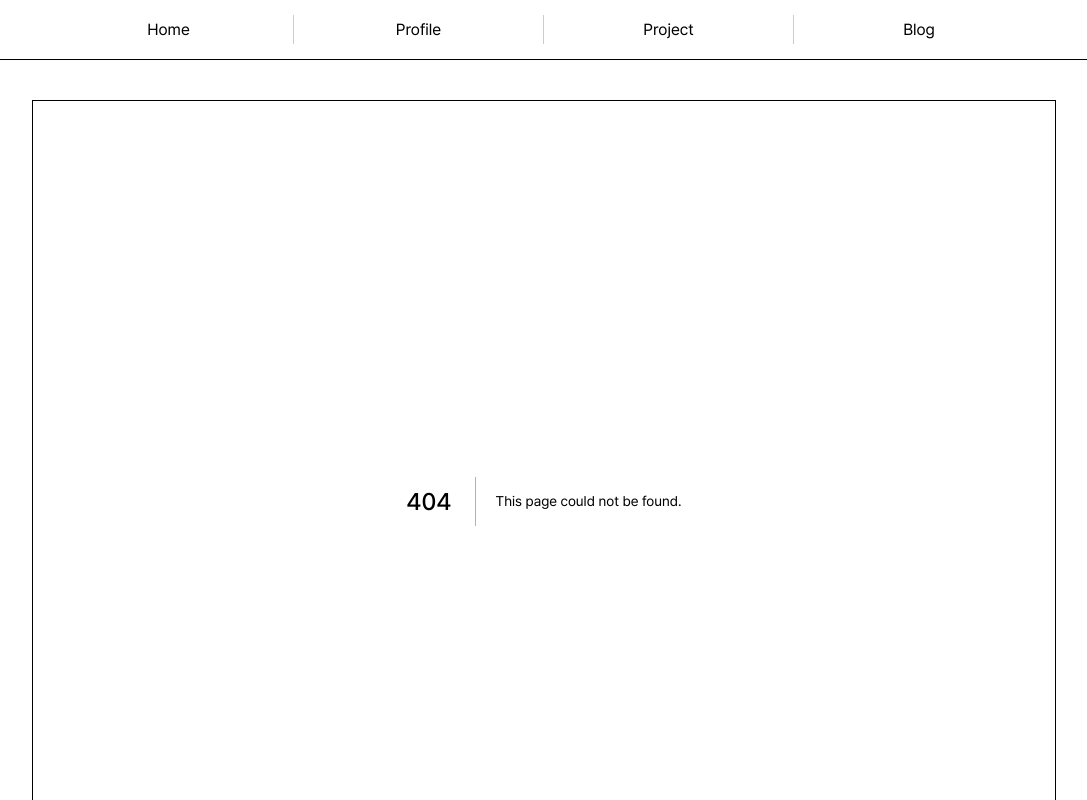
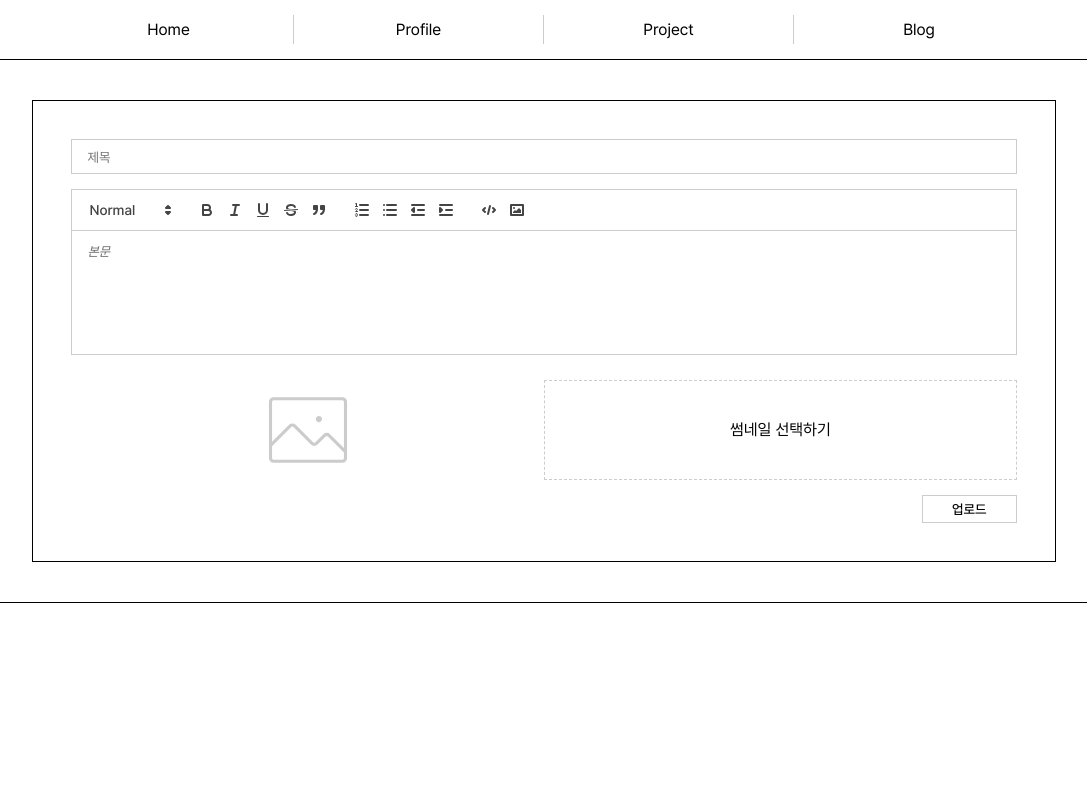
Before and after one commit to dgfh0450/yoondh-blog, a Next.js app: page /blog/post in a window 1280 px wide. Before the commit this address had no page. Shown: the top 800 px of the page, without its empty margins (96-1183 px from the left). Built offline with nearby package versions, Linux system fonts and the light colour scheme.

Commit message:
#4 feat : Blog Post Form layout

```diff
--- a/package.json
+++ b/package.json
@@ -9,9 +9,12 @@
     "lint": "next lint"
   },
   "dependencies": {
+    "@emotion/react": "^11.13.3",
+    "@emotion/styled": "^11.13.0",
     "next": "14.2.7",
     "react": "^18",
     "react-dom": "^18",
+    "react-quill": "^2.0.0",
     "sass": "^1.77.8"
   },
   "devDependencies": {
--- /dev/null
+++ b/src/app/(pages)/blog/blog.d.ts
@@ -0,0 +1,5 @@
+export interface IPost {
+    title: string;
+    body: string;
+    thumbnail?: File;
+}
--- /dev/null
+++ b/src/app/(pages)/blog/post/page.tsx
@@ -0,0 +1,172 @@
+"use client";
+
+import React, { useMemo, useState } from 'react';
+import ReactQuill from 'react-quill';
+import 'react-quill/dist/quill.snow.css';
+import { IPost } from '../blog';
+import Form from '@/components/ common/Form';
+import styled from '@emotion/styled';
+import NextImage from 'next/image';
+
+const Wrapper = styled.div`
+    height: calc(90vh - 260px);
+    padding: 3vw;
+
+`;
+
+const PostForm = styled(Form)`
+    display: flex;
+    flex-direction: column;
+    height: 100%;
+`;
+
+const Input = styled.input`
+
+    height: 35px;
+    width: 100%;
+    border: 1px #ccc solid;
+    margin-bottom: 15px;
+    padding: 15px;
+`;
+
+const CustomQuill = styled(ReactQuill)`
+    height: 40vh;
+    margin-bottom: 67px;
+
+    flex-grow: 1;
+`;
+
+const ThumbnailContainer = styled.div`
+    height: 150px;
+    display: flex;
+    flex-direction: row;
+`;
+
+const ThumbnailLabel = styled.label`
+    width: 50%;
+    height: 100%;
+    border: 1px #ccc dashed;
+    display: flex;
+    align-items: center;
+    justify-content: center;
+`;
+
+const ThumbnailPreview = styled.div`
+    width: 50%;
+    display: flex;
+    align-items: center;
+    justify-content: center;
+`;
+
+const UploadBtn = styled.button`
+    margin-top: 15px;
+    width: 10%;
+    padding: 5px;
+    background-color: transparent;
+    border: 1px #ccc solid;
+    font-weight: 500;
+    align-self: flex-end;
+    &: active {
+        background-color: #0064FF;
+        color: #FFF;
+    }
+`;
+
+export default function Post() {
+    const [post, setPost] = useState<IPost>({
+        title: '',
+        body: ''
+    });
+    const [thumbnail, setThumbnail] = useState<{width: number, src: string | null, name: string}>({
+        width: 150,
+        src: null,
+        name: '',
+    });
+
+    const handleImage = async () => {
+        console.log('image');
+    };
+
+    const modules = useMemo(() => ({
+        toolbar: {
+            container: [
+                [{ 'header': [1, 2, false] }],
+                ['bold', 'italic', 'underline', 'strike', 'blockquote'],
+                [{ 'list': 'ordered' }, { 'list': 'bullet' }, { 'indent': '-1' }, { 'indent': '+1' }],
+                ['code-block', 'image'],
+            ],
+            handlers: {
+                image: handleImage
+            }
+        }
+    }), []);
+
+
+    const handleFileChange = (event: React.ChangeEvent<HTMLInputElement>) => {
+        const file = event.target.files?.[0];
+        if (file) {
+            const filename = file.name;
+            const reader = new FileReader();
+            reader.onloadend = () => {
+                const img = new Image();
+                img.onload = () => {
+                    const { width, height } = img;
+                    // Calculate the new width maintaining the aspect ratio
+                    const newWidth = (150 / height) * width;
+                    setThumbnail({
+                        width: newWidth,
+                        src: reader.result as string,
+                        name: filename,
+                    });
+                    setPost({...post, thumbnail: file});``;
+
+                };
+                img.src = reader.result as string;
+            };
+            reader.readAsDataURL(file);
+        }
+    };
+
+
+    return (
+        <Wrapper>
+            <PostForm>
+                <Input
+                    placeholder='제목'
+                    onChange={(e) => { setPost({ ...post, title: e.target.value }); }} />
+                <CustomQuill
+                    theme='snow'
+                    value={post.body}
+                    onChange={(e) => { setPost({ ...post, body: e }); }}
+                    modules={modules}
+                    placeholder='본문'
+                />
+                <ThumbnailContainer>
+                    <ThumbnailPreview>
+                        {
+                            thumbnail.src ?
+                                <NextImage
+                                    alt='selected-thumbnail'
+                                    src={thumbnail.src}
+                                    width={thumbnail.width}
+                                    height={150}
+                                    objectFit='contain'
+                                />
+
+                                :
+                                <NextImage src='/image-file.svg' alt='thumbnail-btn' width={100} height={100}/>
+                        }
+                    </ThumbnailPreview>
+                    <ThumbnailLabel htmlFor='post-thumbnail'>
+                        {
+                            post.thumbnail ? thumbnail.name : '썸네일 선택하기'
+                        }
+                    </ThumbnailLabel>
+                    <input onChange={handleFileChange} style={{ display: 'none' }} type='file' accept='image/*' id='post-thumbnail' />
+                </ThumbnailContainer>
+                <UploadBtn>업로드</UploadBtn>
+            </PostForm>
+
+        </Wrapper>
+    );
+}
--- /dev/null
+++ b/src/components/ common/Form.tsx
@@ -0,0 +1,15 @@
+import React, { HTMLAttributes, ReactNode } from 'react';
+
+interface CustomForm extends HTMLAttributes<HTMLFormElement> {
+    children? : ReactNode;
+}
+
+export default function Form({ children, ...props }: CustomForm) {
+    return (
+        <form
+            {...props}
+            onSubmit={(e) => e.preventDefault()}>
+            {children && children}
+        </form>
+    );
+}
```
Also changed, not shown: LICENSE/SVG.txt (added), public/image-file.svg (added), 1 other file (tests, documents, lock files or other folders).
